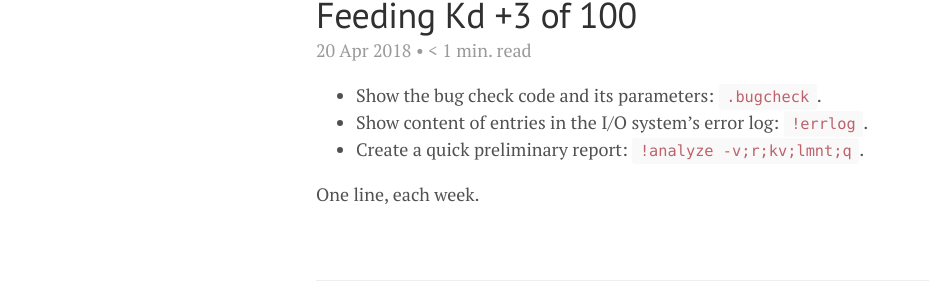
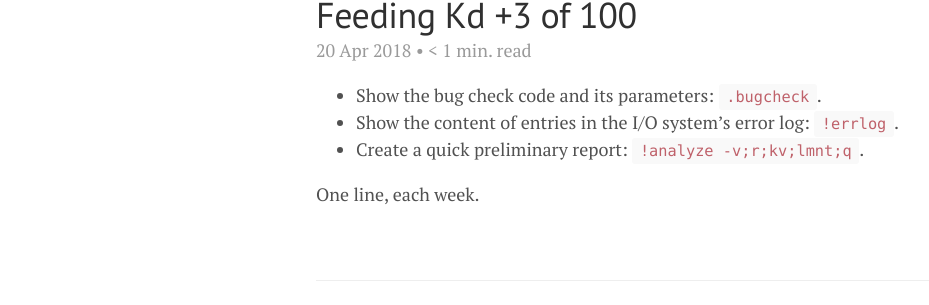
Before and after one commit to lgeurts/lgeurts.github.io, a Jekyll site: the page built from _posts/2018-04-20-feeding-kd.md, in a window 1280 px wide. Shown: the part 127-432 px from the top of the page, without its empty margins (0-929 px from the left). Built offline with Jekyll 4.4.1, drawn with Linux system fonts in a browser that asks for light colours; nearby versions of some CDN libraries; comment, search, counter and statistics services are not loaded.

Commit message:
Update 2018-04-20-feeding-kd.md

```diff
--- a/_posts/2018-04-20-feeding-kd.md
+++ b/_posts/2018-04-20-feeding-kd.md
@@ -8,7 +8,7 @@
 ---
 
 * Show the bug check code and its parameters: `.bugcheck`.
-* Show content of entries in the I/O system's error log: `!errlog`.
+* Show the content of entries in the I/O system's error log: `!errlog`.
 * Create a quick preliminary report: `!analyze -v;r;kv;lmnt;q`.
 
 One line, each week.
```
